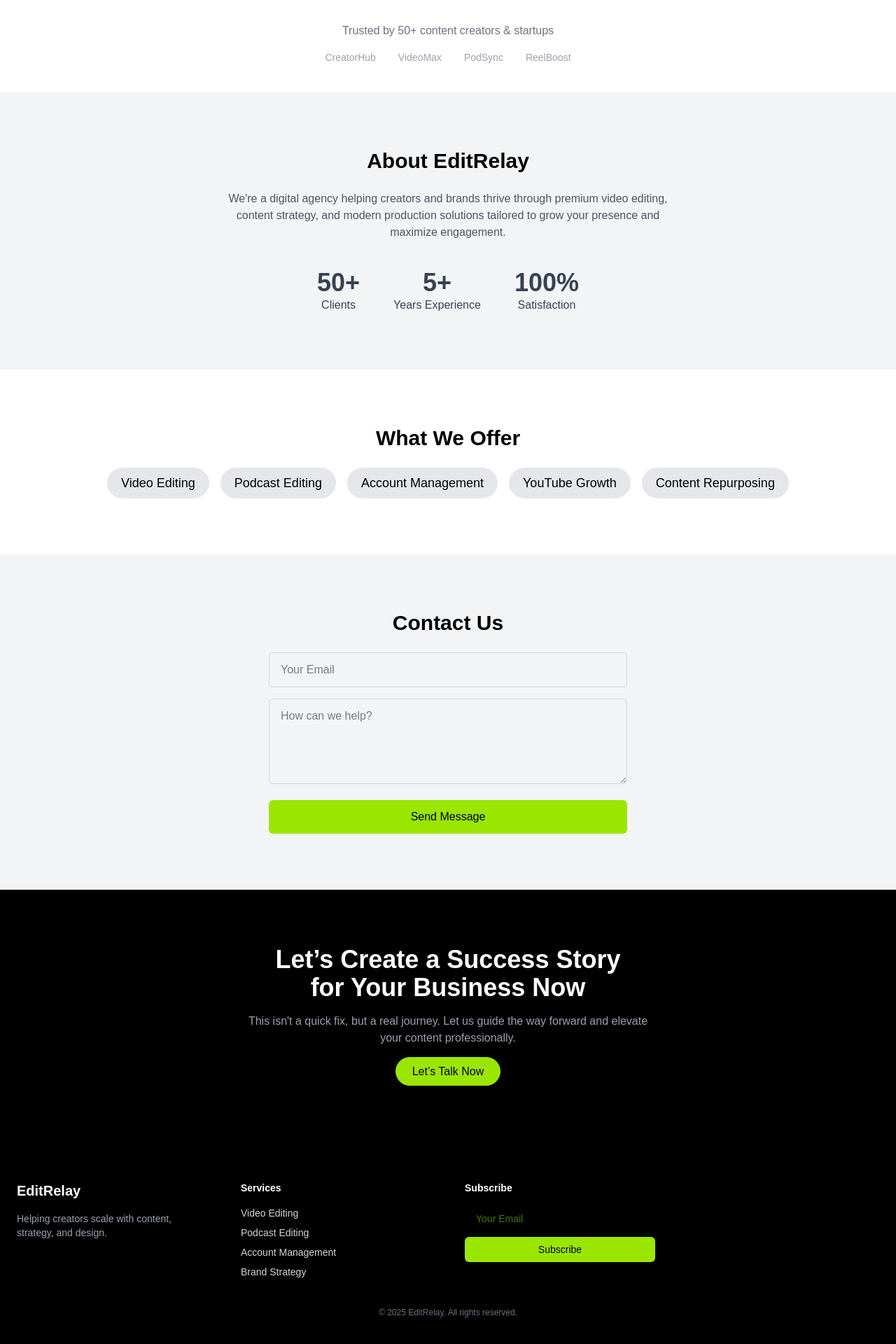
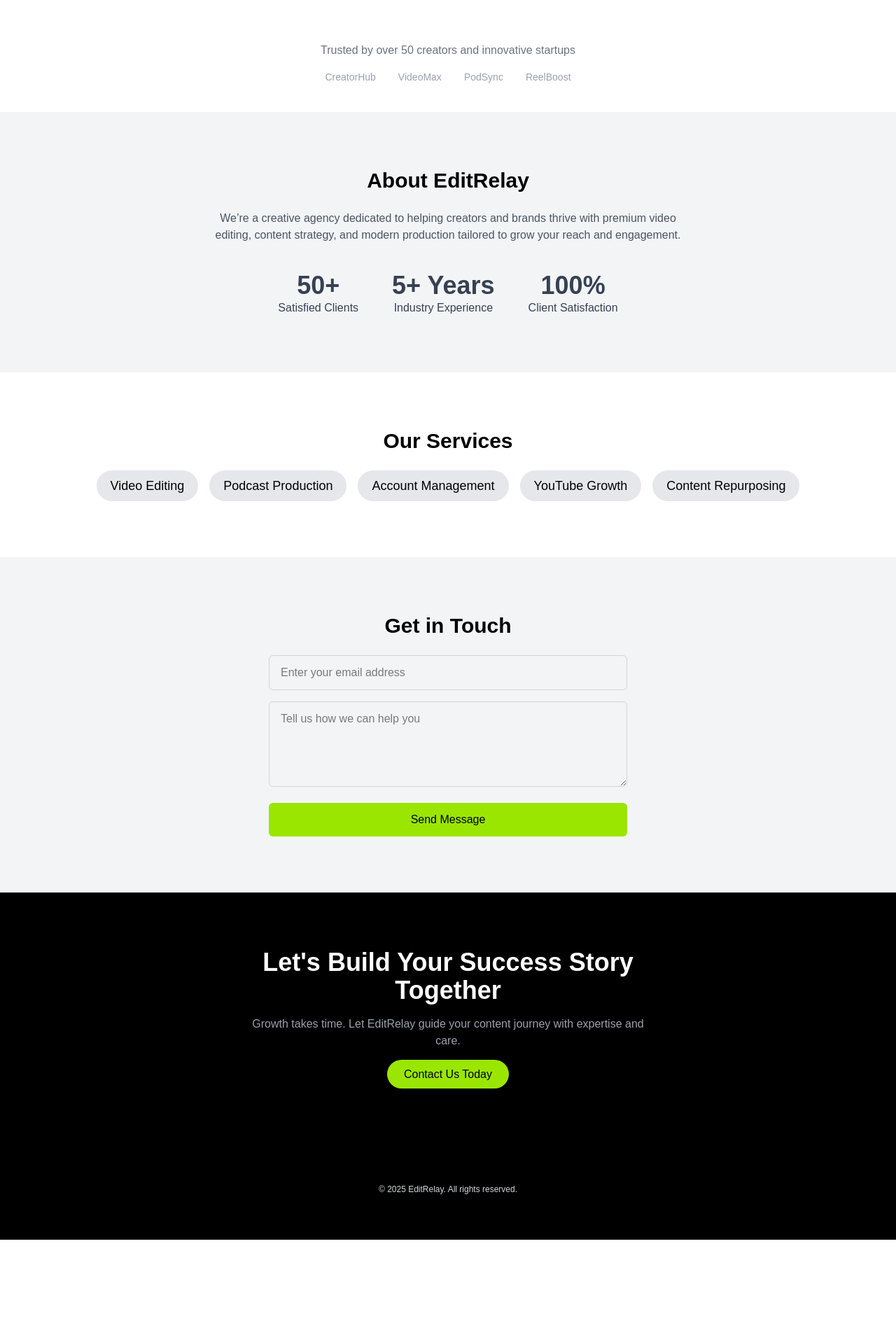
Before and after one commit to Yasso15-pixel/EditRelay, a Next.js app: page / in a window 1280 px wide. Shown: the part 508-2428 px from the top of the page at 70% size. After the commit the page ends 2279 px from the top, so only its background shows below. Built offline with nearby package versions, Linux system fonts and the light colour scheme.

Commit message:
ds5ye6
e57yed6yu

```diff
--- a/app/page.tsx
+++ b/app/page.tsx
@@ -33,20 +33,20 @@ export default function Home() {
   return (
     <>
       <Head>
-        <title>EditRelay – Video Editing & Content Agency</title>
-        <meta name="description" content="EditRelay helps creators grow with video editing, podcast production, account management, and content repurposing services." />
+        <title>EditRelay – Expert Video Editing & Content Services</title>
+        <meta name="description" content="EditRelay partners with creators to accelerate growth through professional video editing, podcast production, content repurposing, and strategic account management." />
         <meta name="keywords" content="video editing, podcast editing, content repurposing, YouTube growth, social media management, EditRelay, content agency" />
         <meta name="author" content="EditRelay Team" />
         <meta name="viewport" content="width=device-width, initial-scale=1" />
         <link rel="canonical" href="https://editrelay.com" />
-        <meta property="og:title" content="EditRelay – Video Editing & Content Agency" />
-        <meta property="og:description" content="Helping creators scale with content editing, strategy, and digital management." />
+        <meta property="og:title" content="EditRelay – Expert Video Editing & Content Services" />
+        <meta property="og:description" content="Empowering creators with high-quality content editing, strategic repurposing, and digital management solutions." />
         <meta property="og:image" content="https://editrelay.com/og-image.png" />
         <meta property="og:url" content="https://editrelay.com" />
         <meta property="og:type" content="website" />
         <meta name="twitter:card" content="summary_large_image" />
-        <meta name="twitter:title" content="EditRelay – Video Editing & Content Agency" />
-        <meta name="twitter:description" content="Helping creators scale with editing, repurposing, and management." />
+        <meta name="twitter:title" content="EditRelay – Expert Video Editing & Content Services" />
+        <meta name="twitter:description" content="Boost your brand with professional editing, content repurposing, and digital growth management." />
         <meta name="twitter:image" content="https://editrelay.com/og-image.png" />
       </Head>
 
@@ -83,7 +83,7 @@ export default function Home() {
             href="#contact"
             className="ml-4 bg-lime-400 hover:bg-lime-500 text-black px-6 py-3 rounded-full font-medium hidden md:inline-block"
           >
-            Let’s Talk Now
+            Contact Us Today
           </a>
         </header>
 
@@ -104,25 +104,25 @@ export default function Home() {
               onClick={() => setMenuOpen(false)}
               className="bg-lime-400 hover:bg-lime-500 text-black px-6 py-3 rounded-full font-medium"
             >
-              Let’s Talk Now
+              Contact Us Today
             </a>
           </nav>
         )}
 
         <section id="home" className="text-center py-24 px-4 bg-gradient-to-b from-green-50 to-white">
           <h1 className="text-5xl md:text-6xl font-bold mb-4">
-            Crafting Tomorrow's Brands<br />with Digital Creativity
+            Elevate Your Brand<br />with Expert Digital Content
           </h1>
           <p className="text-lg text-gray-600 max-w-2xl mx-auto mb-6">
-            At the forefront of innovation, we help creators scale through content <span className="text-lime-400 font-semibold">{text}</span>.
+            We empower creators to scale through professional content <span className="text-lime-400 font-semibold">{text}</span> and creative strategy.
           </p>
           <a href="#contact" className="bg-lime-400 hover:bg-lime-500 text-black px-6 py-3 rounded-full font-medium">
-            Let’s Talk Now
+            Get Started Today
           </a>
         </section>
 
         <section className="py-10 text-center">
-          <p className="text-gray-500">Trusted by 50+ content creators & startups</p>
+          <p className="text-gray-500">Trusted by over 50 creators and innovative startups</p>
           <div className="flex justify-center gap-8 mt-4 text-sm text-gray-400">
             {['CreatorHub', 'VideoMax', 'PodSync', 'ReelBoost'].map(client => (
               <span key={client}>{client}</span>
@@ -133,14 +133,13 @@ export default function Home() {
         <section id="about" className="bg-gray-100 py-20 text-center">
           <h2 className="text-3xl font-bold mb-6">About EditRelay</h2>
           <p className="max-w-2xl mx-auto text-gray-600 mb-10">
-            We're a digital agency helping creators and brands thrive through premium video editing, content strategy,
-            and modern production solutions tailored to grow your presence and maximize engagement.
+            We’re a creative agency dedicated to helping creators and brands thrive with premium video editing, content strategy, and modern production tailored to grow your reach and engagement.
           </p>
           <div className="flex justify-center gap-12 text-gray-700 text-center">
             {[
-              { num: '50+', label: 'Clients' },
-              { num: '5+', label: 'Years Experience' },
-              { num: '100%', label: 'Satisfaction' },
+              { num: '50+', label: 'Satisfied Clients' },
+              { num: '5+ Years', label: 'Industry Experience' },
+              { num: '100%', label: 'Client Satisfaction' },
             ].map(({ num, label }) => (
               <div key={label}>
                 <p className="text-4xl font-bold">{num}</p>
@@ -151,16 +150,16 @@ export default function Home() {
         </section>
 
         <section id="services" className="py-20 text-center px-4">
-          <h2 className="text-3xl font-bold mb-6">What We Offer</h2>
+          <h2 className="text-3xl font-bold mb-6">Our Services</h2>
           <div className="flex flex-wrap justify-center gap-4 text-lg">
-            {['Video Editing', 'Podcast Editing', 'Account Management', 'YouTube Growth', 'Content Repurposing'].map(service => (
+            {['Video Editing', 'Podcast Production', 'Account Management', 'YouTube Growth', 'Content Repurposing'].map(service => (
               <span key={service} className="bg-gray-200 px-5 py-2 rounded-full">{service}</span>
             ))}
           </div>
         </section>
 
         <section id="contact" className="bg-gray-100 py-20 px-4 text-center">
-          <h2 className="text-3xl font-bold mb-6">Contact Us</h2>
+          <h2 className="text-3xl font-bold mb-6">Get in Touch</h2>
           <form
             onSubmit={(e) => {
               e.preventDefault()
@@ -186,14 +185,14 @@ export default function Home() {
               name="email"
               type="email"
               required
-              placeholder="Your Email"
+              placeholder="Enter your email address"
               className="w-full px-4 py-3 border border-gray-300 rounded-md"
             />
             <textarea
               name="message"
               rows={4}
               required
-              placeholder="How can we help?"
+              placeholder="Tell us how we can help you"
               className="w-full px-4 py-3 border border-gray-300 rounded-md"
             />
             <button
@@ -207,74 +206,18 @@ export default function Home() {
 
         <section className="bg-black text-white text-center py-20 px-4">
           <h2 className="text-4xl font-bold mb-4">
-            Let’s Create a Success Story<br />for Your Business Now
+            Let's Build Your Success Story<br />Together
           </h2>
           <p className="text-gray-400 mb-6 max-w-xl mx-auto">
-            This isn't a quick fix, but a real journey. Let us guide the way forward and elevate your content professionally.
+            Growth takes time. Let EditRelay guide your content journey with expertise and care.
           </p>
           <a href="#contact" className="bg-lime-400 hover:bg-lime-500 text-black px-6 py-3 rounded-full font-medium">
-            Let’s Talk Now
+            Contact Us Today
           </a>
         </section>
 
-        <footer className="bg-black text-gray-300 py-16 px-6">
-          <div className="grid md:grid-cols-4 gap-12 max-w-7xl mx-auto text-sm">
-            <div>
-              <h3 className="text-white text-xl font-semibold mb-4">EditRelay</h3>
-              <p className="text-gray-400">Helping creators scale with content, strategy, and design.</p>
-            </div>
-
-            <div>
-              <h4 className="text-white font-semibold mb-4">Services</h4>
-              <ul className="space-y-2">
-                {['Video Editing', 'Podcast Editing', 'Account Management', 'Brand Strategy'].map(service => (
-                  <li key={service}>{service}</li>
-                ))}
-              </ul>
-            </div>
-
-            <div>
-              <h4 className="text-white font-semibold mb-4">Subscribe</h4>
-              <form
-                onSubmit={async (e) => {
-                  e.preventDefault()
-                  const form = e.target as HTMLFormElement
-                  const email = (form.elements.namedItem('sub') as HTMLInputElement).value
-                  try {
-                    const res = await fetch('https://sheetdb.io/api/v1/41197uteml5jj', {
-                      method: 'POST',
-                      headers: { 'Content-Type': 'application/json' },
-                      body: JSON.stringify({ data: [{ Email: email }] }),
-                    })
-                    if (res.ok) form.reset()
-                    else {
-                      alert('Subscription failed.')
-                      console.error('SheetDB Error:', await res.text())
-                    }
-                  } catch (error) {
-                    console.error('Network error:', error)
-                  }
-                }}
-              >
-                <input
-                  name="sub"
-                  type="email"
-                  required
-                  placeholder="Your Email"
-                  className="w-full px-4 py-2 rounded-md mb-2 text-lime-400"
-                />
-                <button
-                  type="submit"
-                  className="w-full bg-lime-400 hover:bg-lime-500 text-black py-2 rounded-md font-medium"
-                >
-                  Subscribe
-                </button>
-              </form>
-            </div>
-          </div>
-          <div className="text-center text-gray-500 mt-10 text-xs">
-            © {new Date().getFullYear()} EditRelay. All rights reserved.
-          </div>
+        <footer className="bg-black text-gray-300 py-16 px-6 text-center text-xs">
+          © {new Date().getFullYear()} EditRelay. All rights reserved.
         </footer>
       </main>
     </>
```
